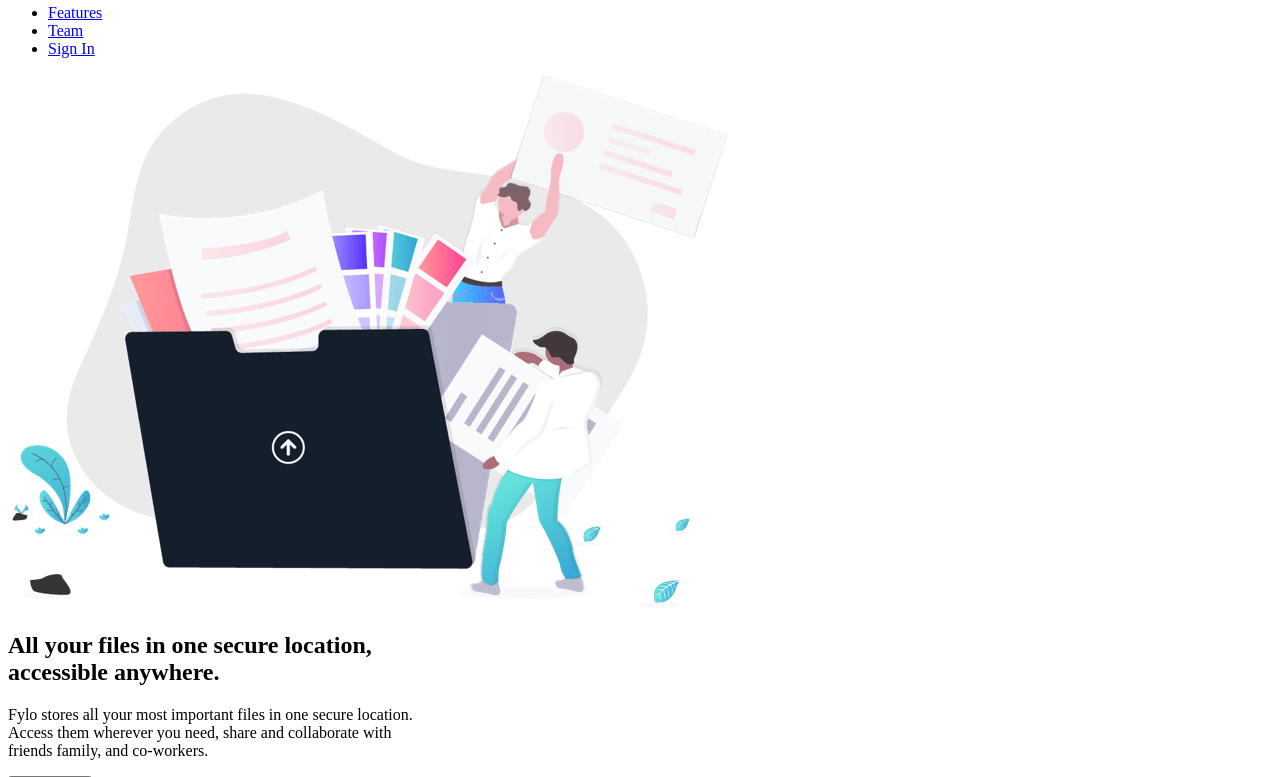
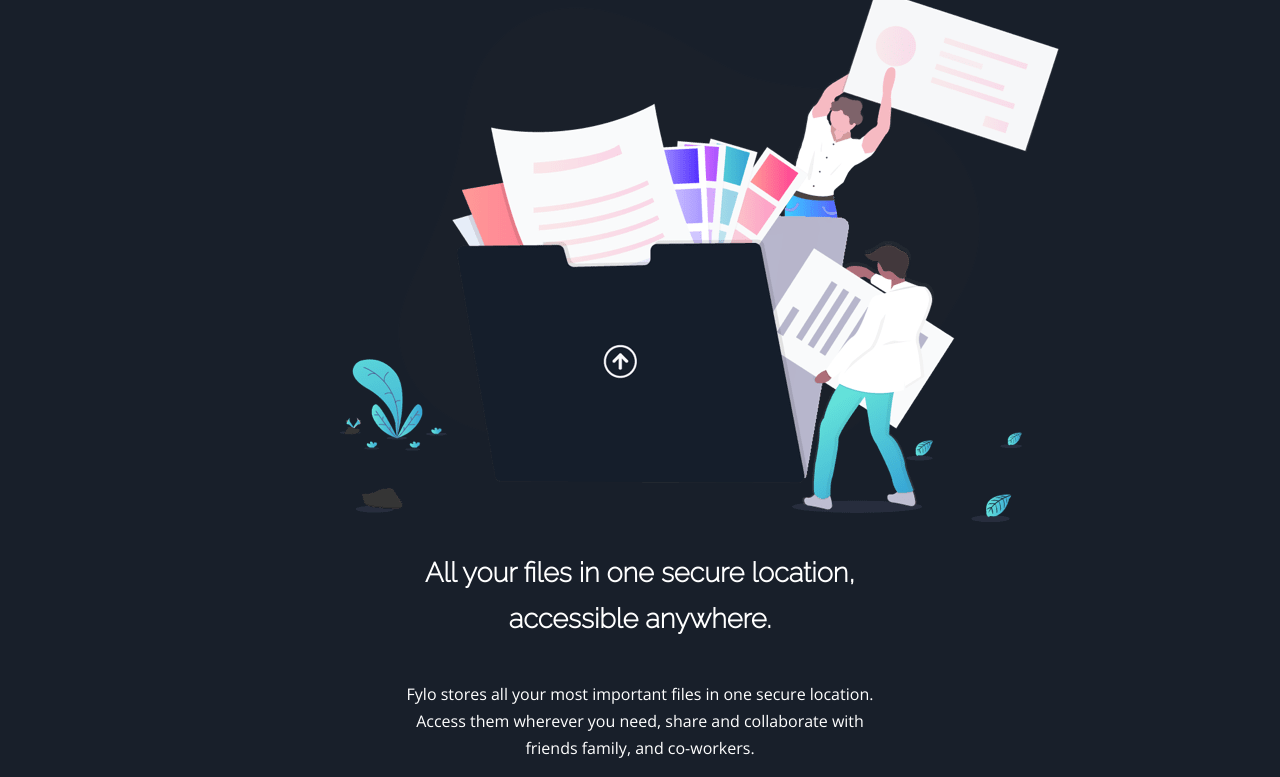
Before and after one commit to Omolounnu-Oluwafemi/SH-CAPSTONE-PROJECT-Group-75-, a plain HTML site: page index.html in a window 1280 px wide. Shown: the part 76-853 px from the top of the page. Drawn offline with nearby package versions, Linux system fonts and the light colour scheme.

Commit message:
updated css files

```diff
--- a/index.html
+++ b/index.html
@@ -5,7 +5,7 @@
     <meta http-equiv="X-UA-Compatible" content="IE=edge">
     <meta name="viewport" content="width=device-width, initial-scale=1.0">
     <title>FYLO</title>
-    <link rel="stylesheet" type="text/css" href="/project.css" />
+    <link rel="stylesheet" type="text/css" href="style.css" />
     <link href="https://fonts.googleapis.com/css2?family=Open+Sans:wght@300&family=Raleway:wght@200&display=swap" rel="stylesheet">
     <link rel="stylesheet" href="https://cdnjs.cloudflare.com/ajax/libs/font-awesome/4.7.0/css/font-awesome.min.css">
 
```
